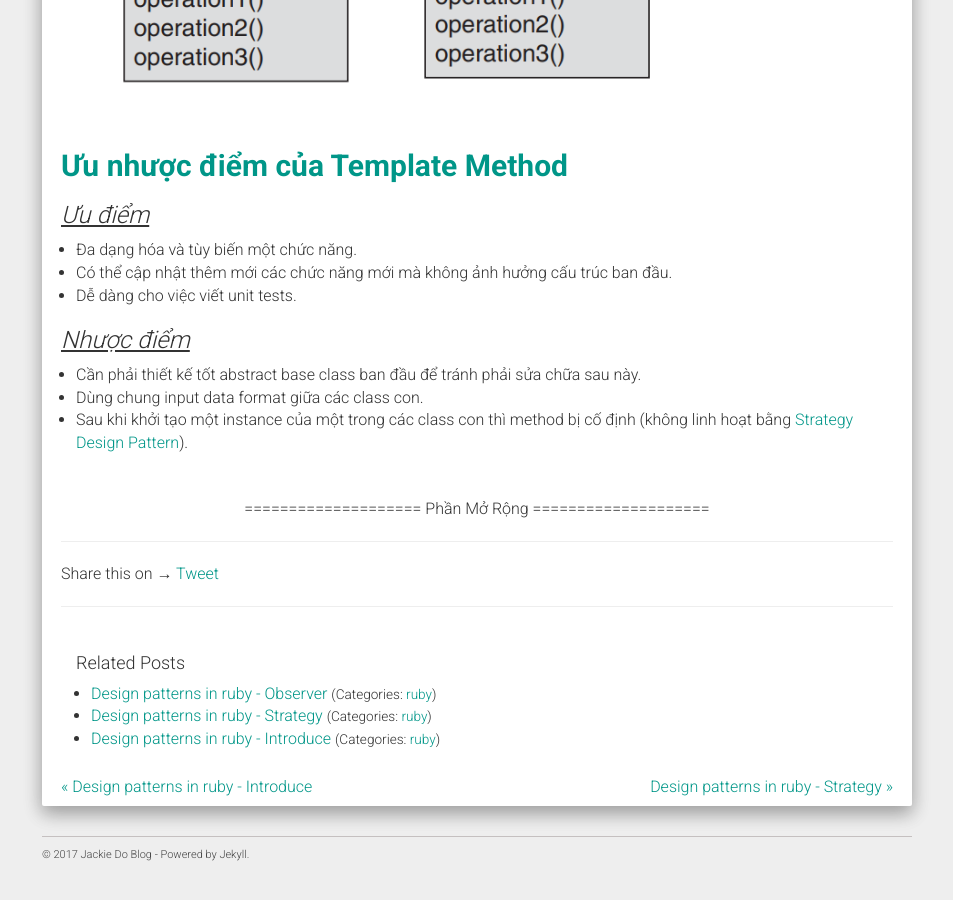
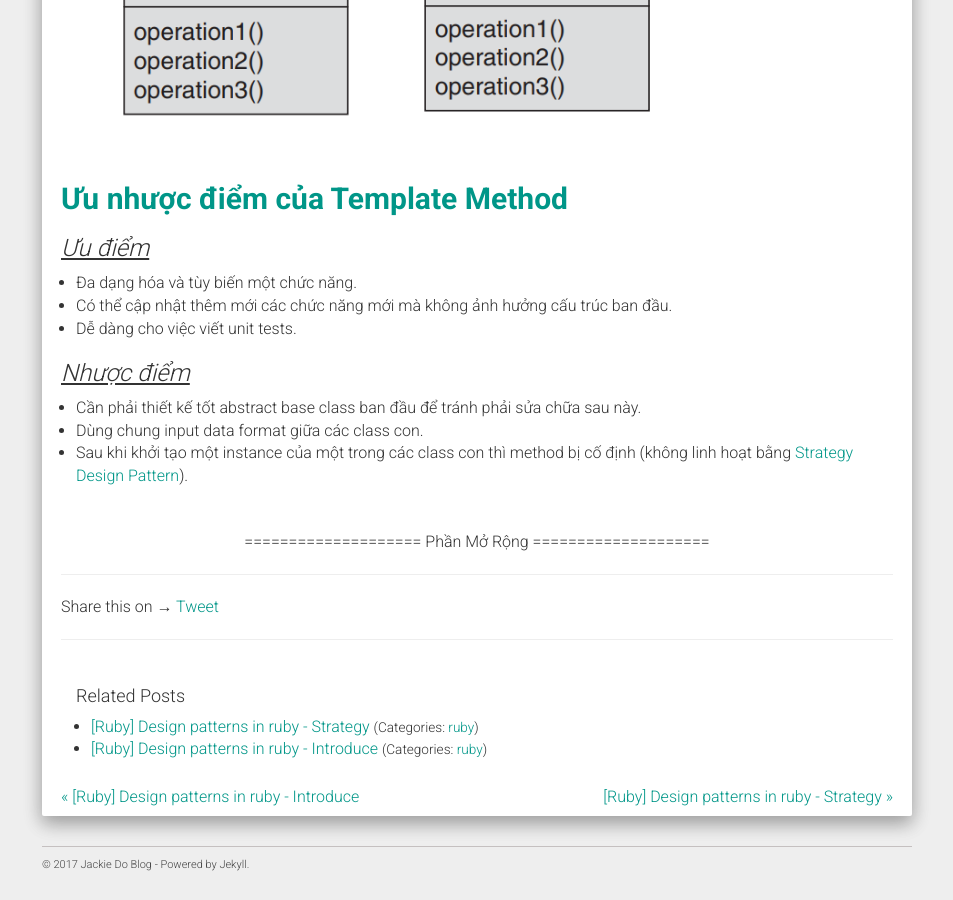
Before and after one commit to jackiedo91/jackie_do_blog, a Jekyll site: the page built from _posts/2017-11-04-template-method-design-pattern-in-ruby.md, in a window 1280 px wide and 900 px high, scrolled down 4986 px. Shown: the whole window, without its empty margins (313-1266 px from the left). Built offline with Jekyll 4.4.1, drawn with Linux system fonts in a browser that asks for light colours; nearby versions of some CDN libraries; comment, search, counter and statistics services are not loaded; some of the changed text lies outside the part shown.

Commit message:
Reprepare deploy app post

```diff
--- a/_posts/2017-11-03-design-pattern-in-ruby.md
+++ b/_posts/2017-11-03-design-pattern-in-ruby.md
@@ -1,6 +1,6 @@
 ---
 layout: post
-title: Design patterns in ruby - Introduce
+title: "[Ruby] Design patterns in ruby - Introduce"
 date:   2017-11-03 01:00:00
 categories: ruby
 published: true
--- a/_posts/2017-11-04-template-method-design-pattern-in-ruby.md
+++ b/_posts/2017-11-04-template-method-design-pattern-in-ruby.md
@@ -1,6 +1,6 @@
 ---
 layout: post
-title: Design patterns in ruby - Template method
+title: "[Ruby] Design patterns in ruby - Template method"
 date:   2017-11-04 02:00:00
 categories: ruby
 published: true
--- a/_posts/2017-12-03-stategy-design-pattern-in-ruby.md
+++ b/_posts/2017-12-03-stategy-design-pattern-in-ruby.md
@@ -1,6 +1,6 @@
 ---
 layout: post
-title: Design patterns in ruby - Strategy
+title: "[Ruby] Design patterns in ruby - Strategy"
 date:   2017-12-03 02:00:00
 categories: ruby
 published: true
--- a/_posts/2017-12-07-observer-design-pattern-in-ruby.md
+++ b/_posts/2017-12-07-observer-design-pattern-in-ruby.1.md
@@ -1,9 +1,9 @@
 ---
 layout: post
-title: Design patterns in ruby - Observer
+title: "[Ruby] Design patterns in ruby - Observer"
 date:   2017-12-07 02:00:00
 categories: ruby
-published: true
+published: false
 ---
 
 <blockquote><p><strong>Bài trước đã nói về cách tùy biến/đa dạng hóa một luồng xử lý bằng Template Method, mỗi khi chúng ta muốn thêm một cách xử lý mới, chúng ta tạo thêm một class con(sub-class) dựa trên abtract base class ban đầu. Tuy nhiên, cách này có hạn chế cố hữu vì dựa đa phần trên việc kế thừa (inheritance): không quan trọng bạn thiết kế abtract base class (super-class) kỹ lưỡng tới đâu, mối quan hệ giữa sub-class và super-class sẽ rối dần theo thời gian, khi hệ thống phình to lên. Ngoài ra thì Template Method sẽ fix cứng cách xử lý tại "runtime", một khi đã khởi tạo một instance và truyền input data vào thì instance đó chỉ làm việc theo đúng design của một sub-class nào đó, nếu bạn muốn làm gì đó khác đi với cùng input data đó, bạn phải tạo nguyên một instance mới của một sub-class khác.
```
Also changed, not shown: _posts/2017-12-17-deploy-rails-app.md (added, +18 -0 lines).
